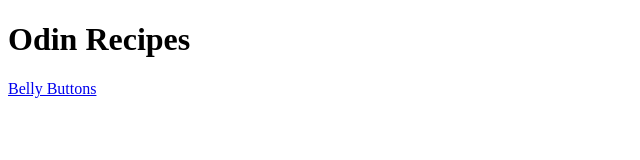
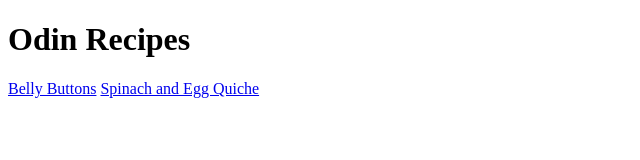
Before and after one commit to karansn15/odin-recipes, a plain HTML site: page index.html in a window 1280 px wide. Shown: the whole page, without its empty margins (0-640 px from the left). Drawn offline with Linux system fonts and the light colour scheme.

Commit message:
Link to second recipe added to home page

```diff
--- a/index.html
+++ b/index.html
@@ -12,6 +12,7 @@
         <h1>Odin Recipes</h1>
 
         <a href="recipes/belly-buttons.html">Belly Buttons</a>
+        <a href="recipes/quiche.html">Spinach and Egg Quiche</a>
 
     </body>
 </html>
```
